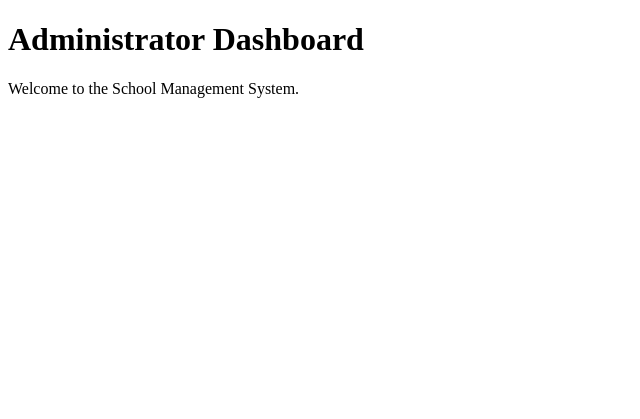
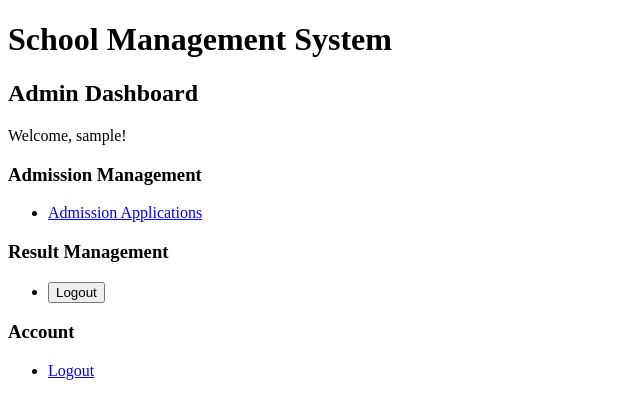
Before and after one commit to creatorMujih/School_Management_System, a Django app: page / in a window 1280 px wide. Shown: the top 419 px of the page, without its empty margins (0-640 px from the left). Run offline with Django 5.2, Linux system fonts and the light colour scheme; a user stored in the database is signed in; tables that the repository leaves empty hold one stand-in row (values such as "Sample post").

Commit message:
dashboards updated

```diff
--- a/accounts/templates/accounts/admin_dashboard.html
+++ b/accounts/templates/accounts/admin_dashboard.html
@@ -2,10 +2,39 @@
 <html lang="en">
 <head>
     <meta charset="UTF-8">
-    <title>Administrator Dashboard</title>
+    <meta name="viewport" content="width=device-width, initial-scale=1.0">
+    <title>Admin Dashboard</title>
 </head>
 <body>
-    <h1>Administrator Dashboard</h1>
-    <p>Welcome to the School Management System.</p>
+    <h1>School Management System</h1>
+    <h2>Admin Dashboard</h2>
+
+    <p>Welcome, {{ request.user.username }}!</p>
+
+    <h3>Admission Management</h3>
+    <ul>
+        <li>
+            <a href="{% url 'admission_application' %}">
+                Admission Applications
+            </a>
+        </li>
+    </ul>
+
+    <h3>Result Management</h3>
+    <ul>
+        <li>
+            <form method="post" action="{% url 'logout' %}">
+            {% csrf_token %}
+            <button type="submit">Logout</button>
+    </form>
+        </li>
+    </ul>
+
+    <h3>Account</h3>
+    <ul>
+        <li>
+            <a href="{% url 'logout' %}">Logout</a>
+        </li>
+    </ul>
 </body>
 </html>
--- a/accounts/urls.py
+++ b/accounts/urls.py
@@ -1,9 +1,12 @@
 from django.urls import path
 from . import views
+from django.contrib.auth.views import LogoutView
 
 urlpatterns = [
     path(
-        "admission/", views.admission_application, name="admission_application"
+        "admission/",
+        views.admission_application,
+        name="admission_application"
         ),
     path(
         "admission/success/<str:application_number>/",
@@ -40,4 +43,9 @@ urlpatterns = [
         views.home,
         name="home"
         ),
+    path(
+        "logout/",
+        LogoutView.as_view(next_page="login"),
+        name="logout"
+        ),
     ]
--- a/accounts/views.py
+++ b/accounts/views.py
@@ -265,15 +265,27 @@ def home(request):
 
     if role == "admin":
         dashboard = "accounts/admin_dashboard.html"
+        context = {}
+
     elif role == "teacher":
         dashboard = "accounts/teacher_dashboard.html"
+        assignments = get_teacher_assignments(request.user)
+
+        context = {
+            "assignments": assignments,
+        }
+
     elif role == "parent":
         dashboard = "accounts/parent_dashboard.html"
+        context = {}
+
     elif role == "student":
         dashboard = "accounts/student_dashboard.html"
+        context = {}
+
     else:
         raise PermissionDenied(
             "Your account does not have a valid role."
         )
 
-    return render(request, dashboard)
+    return render(request, dashboard, context)
```
Also changed, not shown: accounts/templates/accounts/teacher_dashboard.html (+30 -1 lines), accounts/tests.py (+30 -0 lines).
